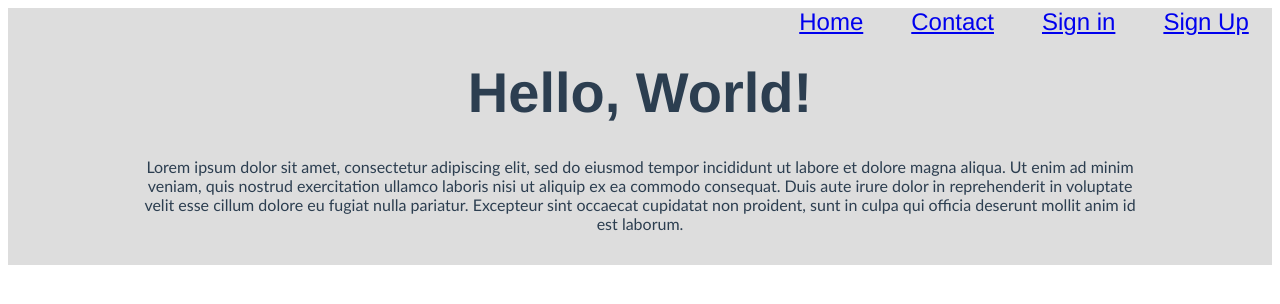
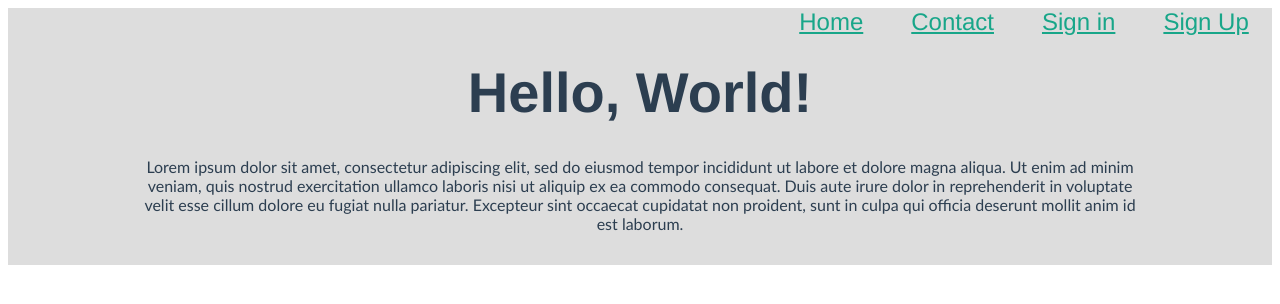
Before and after one commit to jwosborn/Vue-Playground, a Vue app: page / in a window 1280 px wide. Shown: the top 304 px of the page. Built offline with nearby package versions, Linux system fonts and the light colour scheme.

Commit message:
styled nav-links

```diff
--- a/src/components/Nav.vue
+++ b/src/components/Nav.vue
@@ -1,7 +1,6 @@
 <template>
        <nav id="nav-bar">
-           <a href='#' v-for="link in links" :key="link" class="nav-link">{{link}}</a>
-
+           <a href="#" v-for="link in links" :key="link" class="nav-link">{{ link }}</a>
        </nav>
 </template>
 
@@ -11,7 +10,7 @@ export default {
     data () {
         return {
             links: ["Home", "Contact", "Sign in", "Sign Up"],
-            isSelected: false,
+            isSelected: false
         }
     }
 }
@@ -28,5 +27,6 @@ export default {
     font-size: 1.5em;
     display: inline;
     padding:0 1em;
+    color: #18a689;
 }
 </style>
```
